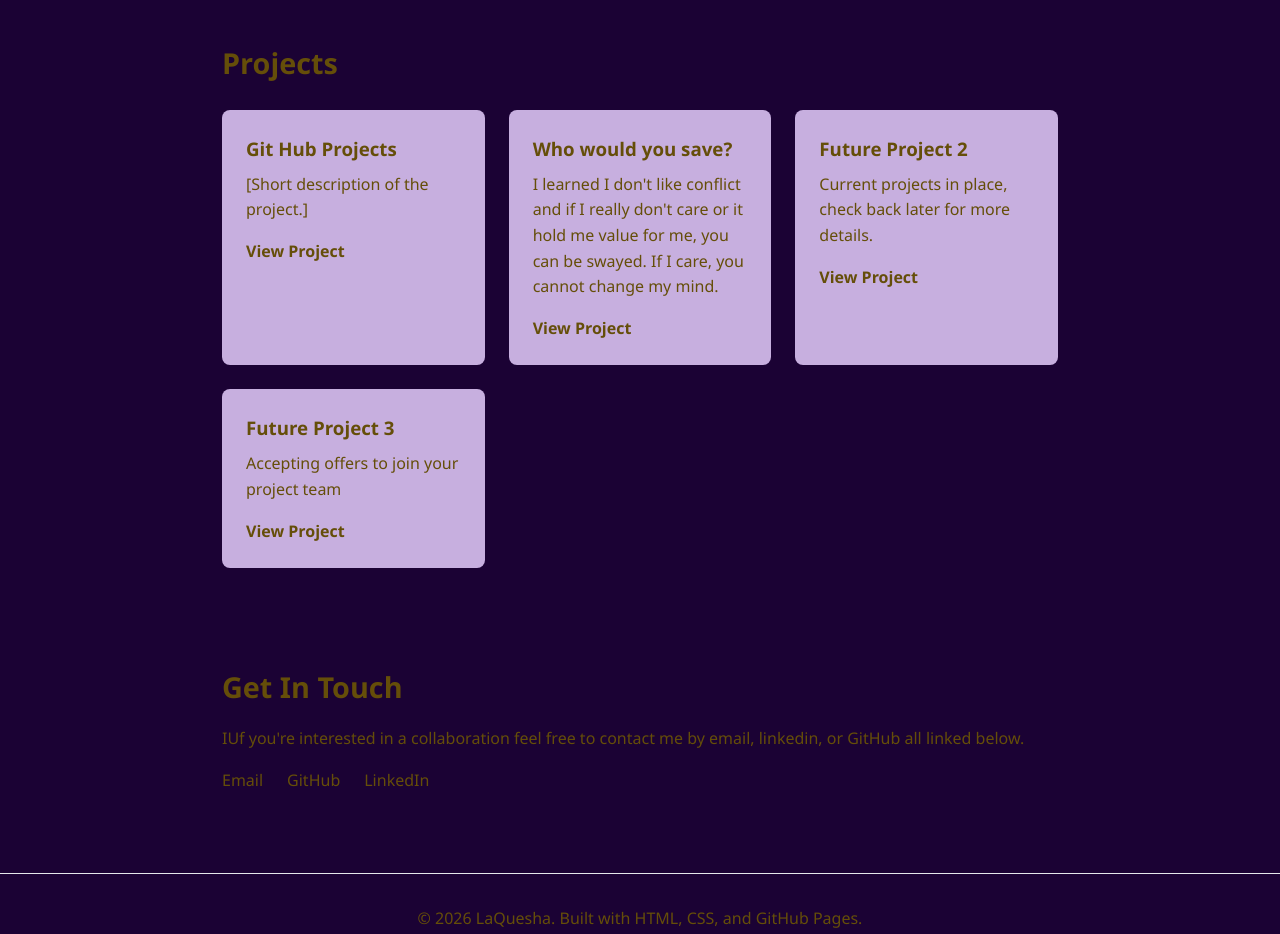
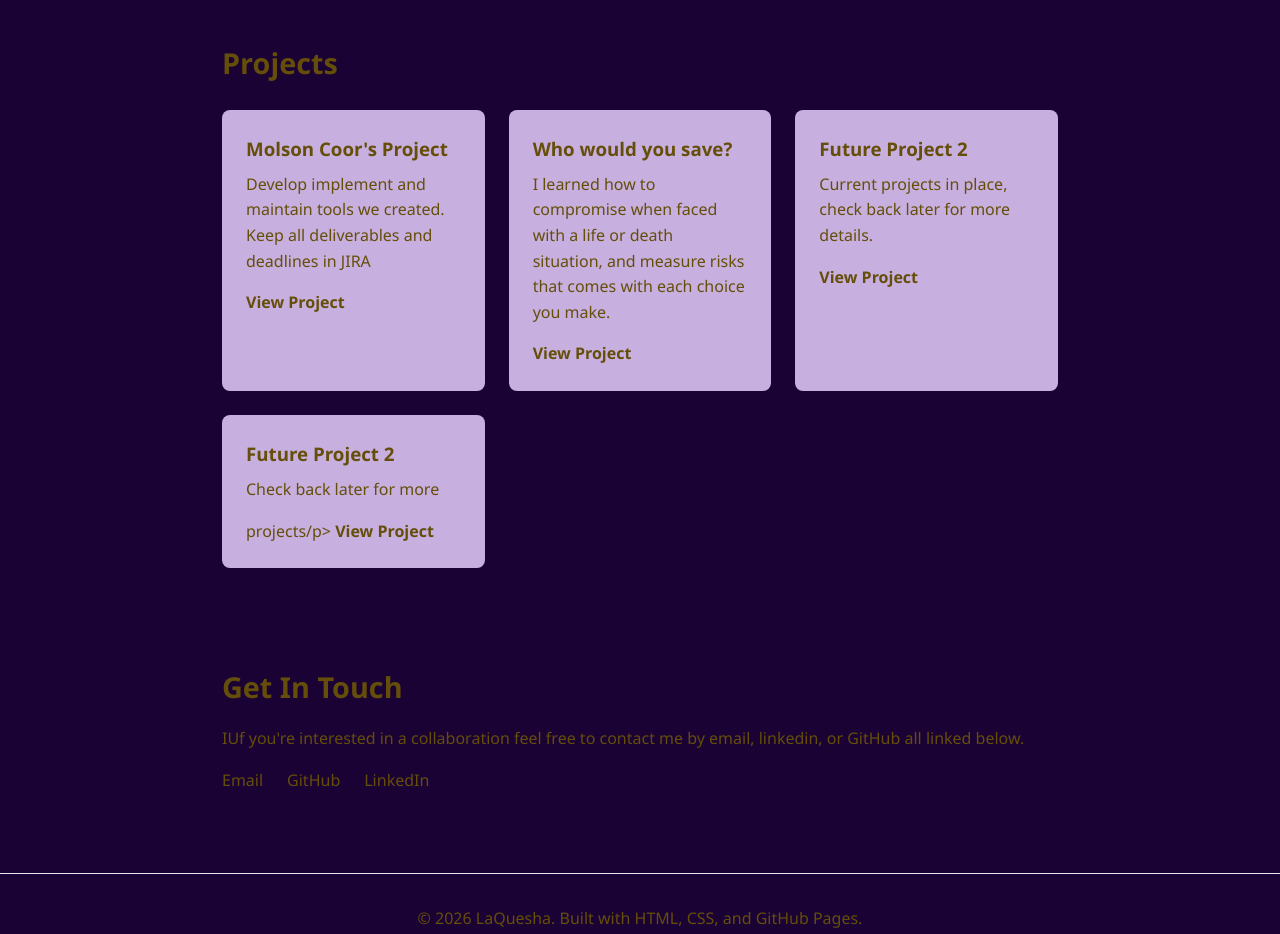
Before and after one commit to lbell4Stars/lbell4Stars.github.io, a plain HTML site: page index.html in a window 1280 px wide. Shown: the part 800-1734 px from the top of the page. Drawn offline with Linux system fonts and the light colour scheme.

Commit message:
Revise project cards in index.html
Updated project descriptions and titles for clarity.

```diff
--- a/index.html
+++ b/index.html
@@ -79,8 +79,8 @@
       <!-- Who would you save? — copy this whole block to add more projects -->
     <!-- PROJECT CARD 2 -->
       <article class="project-card">
-        <h3>Git Hub Projects</h3>
-        <p>[Short description of the project.]</p>
+        <h3>Molson Coor's Project</h3>
+        <p> Develop implement and maintain tools we created.  Keep all deliverables and deadlines in JIRA </p>
         <a href="[https://github.com/yourusername/project]" class="project-link">View Project</a>
       </article>
 
@@ -88,7 +88,7 @@
         <!-- REPLACE: Who would you save? -->
         <h3>Who would you save?</h3>
         <!-- We had to decide on who to save as a team and leave everyone else to die -->
-        <p>I learned I don't like conflict and if I really don't care or it hold me value for me, you can be swayed.  If I care, you cannot change my mind.</p>
+        <p> I learned how to compromise when faced with a life or death situation, and measure risks that comes with each choice you make.</p>
         <!-- REPLACE: link to the live site or GitHub repo -->
         <a href="[https://github.com/yourusername/project]" class="project-link">View Project</a>
       </article>
@@ -102,8 +102,8 @@
 
       <!-- PROJECT CARD 3 -->
       <article class="project-card">
-        <h3>Future Project 3</h3>
-        <p>Accepting offers to join your project team</p>
+        <h3>Future Project 2</h3>
+        <p> Check back later for more projects/p>
         <a href="[https://github.com/yourusername/project]" class="project-link">View Project</a>
       </article>
 
```
